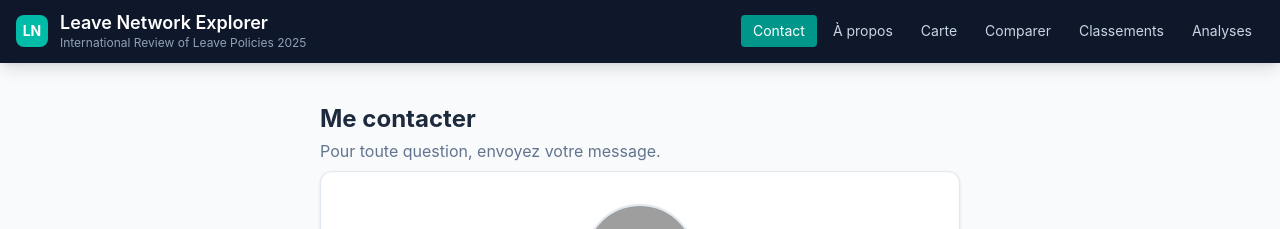
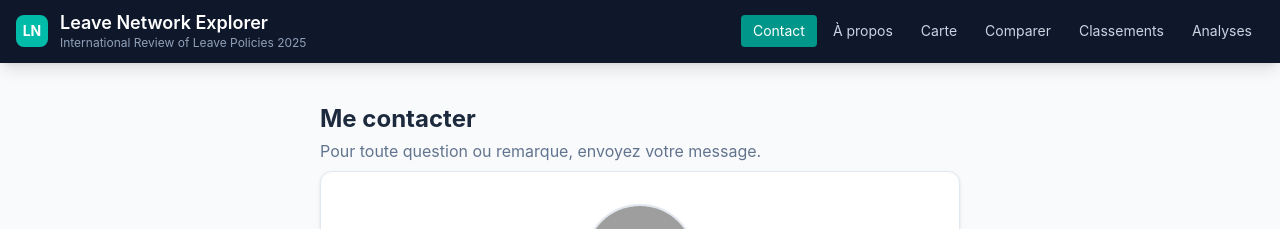
Before and after one commit to ulrich-e-r-djidonou/leave-network-explorer, a React (Vite) app: page /contact in a window 1280 px wide. Shown: the top 229 px of the page. Built offline with nearby package versions, Linux system fonts and the light colour scheme; grey boxes are pictures that could not be loaded.

Commit message:
ContactPage : ajoute 'ou remarque' dans le sous-titre du formulaire
Co-Authored-By: Claude Sonnet 4.6 <noreply@anthropic.com>

```diff
--- a/src/pages/ContactPage.tsx
+++ b/src/pages/ContactPage.tsx
@@ -30,7 +30,7 @@ export function ContactPage() {
 
       <div className="mb-2">
         <h2 className="text-2xl font-bold text-slate-800">Me contacter</h2>
-        <p className="text-slate-500 mt-1">Pour toute question, envoyez votre message.</p>
+        <p className="text-slate-500 mt-1">Pour toute question ou remarque, envoyez votre message.</p>
       </div>
 
       {/* Author card */}
```
